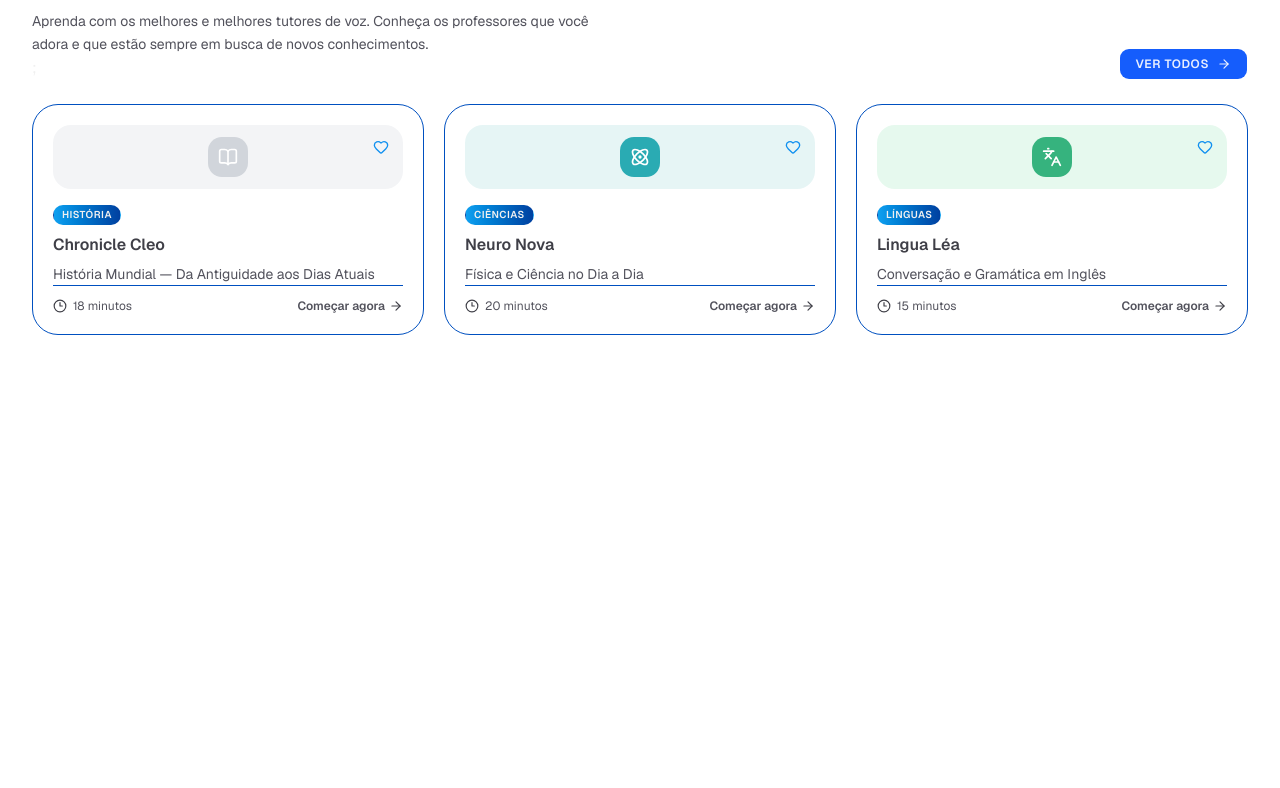
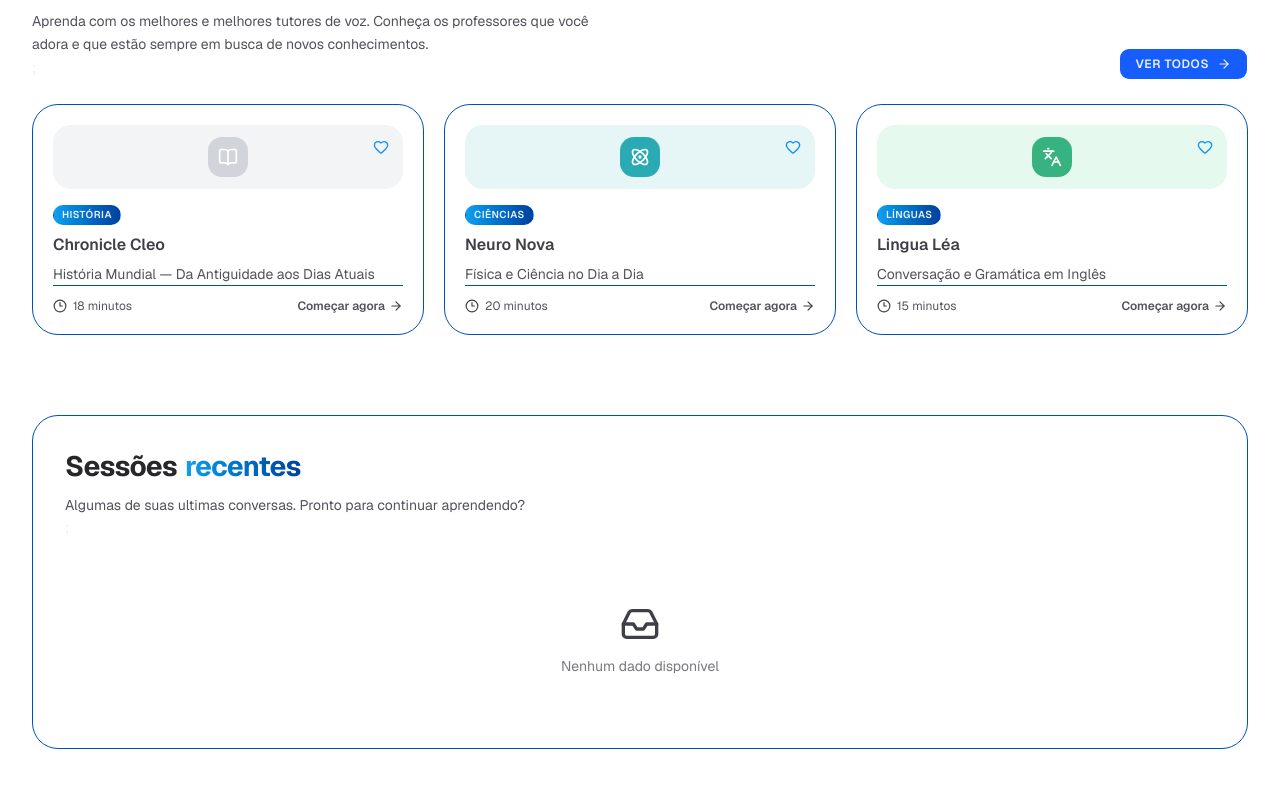
Before and after one commit to FabioMGonc/ai-learn-client, a Next.js app: page / in a window 1280 px wide. Shown: the part 774-1562 px from the top of the page. Before the commit the page ends 1237 px from the top, so only its background shows below. Built offline with nearby package versions, Linux system fonts and the light colour scheme.

Commit message:
Criação da table

```diff
--- a/components/general/RecentSection.tsx
+++ b/components/general/RecentSection.tsx
@@ -1,8 +1,20 @@
+import Title from "./Title";
+import TutorList from "./TutorList";
+import { dummyTutors, RECENT_SESSIONS } from "@/constants";
 
 const RecentSection = () => {
+    const tutors = dummyTutors.slice(3);
+    const recentSeason = RECENT_SESSIONS;
+
     return (
-        <section className="space-y-6">
+        <section className="grid gap-5 sm:grid-cols-2 lg:grid-cols-3">
+            <div className="card lg:col-span-8">
+                <Title headingStart="Sessões" headingEnd="recentes" subtext="Algumas de suas ultimas conversas. Pronto para continuar aprendendo?" />
+                <div className="mt-6">
+                    <TutorList />
+                </div>
 
+            </div>
         </section>
     );
 }
--- a/components/general/Title.tsx
+++ b/components/general/Title.tsx
@@ -8,7 +8,7 @@ const Title = ({headingStart, headingEnd, subtext, hasAction, linkTo}: TitleProp
             <div className="max-w-2xl">
                 <h2 className="text-2xl font-bold tracking-tight text-zinc-800 sm:text-[1.75rem]">
                     <span className="">{headingStart}</span>
-                    {headingEnd && (<span className="bg-linear-to-r from-[#10A0F0] to-[#0040A0] bg-clip-text text-transparent ml-2">{headingEnd}</span>)};
+                    {headingEnd && (<span className="bg-linear-to-r from-[#10A0F0] to-[#0040A0] bg-clip-text text-transparent ml-2">{headingEnd}</span>)}
                 </h2>
                 {subtext && (<p className="mt-2 text-zinc-600 text-sm max-w-xl leading-relaxed">{subtext}</p>)};
             </div>
--- /dev/null
+++ b/components/general/TutorList.tsx
@@ -0,0 +1,41 @@
+import { Inbox } from "lucide-react";
+import { Table, TableBody, TableCaption, TableCell, TableFooter, TableHead, TableHeader, TableRow, } from "@/components/ui/table";
+
+
+const TutorList = ({tutors=[]}: TutorsListProps) => {
+    const hasTutor = tutors.length > 0;
+    const columns = [
+        { label: "Assunto", className: "w-16"},
+        { label: "Nome", className: ""},
+        { label: "Campo", className: "hidden sm:table-cell"},
+        { label: "Tópico", className: "hidden md:table-cell" },
+        { label: "Tempo", className: "text-right" }
+    ]
+
+    return (
+        <div>
+            {!hasTutor ?(
+                <div className="flex flex-col items-center justify-center py-10 text-center">
+                    <Inbox className="mb-3 size-10 text-zinc-700" />
+                    <p className="text-sm text-zinc-700/70">Nenhum dado disponível</p>
+                </div>
+            ) : (
+                <div>
+                    <Table>
+                        <TableHeader>
+                            <TableRow>
+                                {columns.map(({label, className}) => (
+                                    <TableHead key={label} className={`text[11px] font-semibold uppercase tracking-wider text-zinc-700 ${className}`} />
+                                ))}
+                            </TableRow>
+                        </TableHeader>
+                    </Table>
+
+                </div>
+            )
+            }
+        </div>
+    );
+}
+
+export default TutorList;
--- a/constants/index.ts
+++ b/constants/index.ts
@@ -83,3 +83,26 @@ export const dummyTutors: Tutor[] = [
         created_at: "2025-06-01T10:00:00Z",
     },
 ];
+
+export const RECENT_SESSIONS: Tutor[] = [
+    dummyTutors[0],
+    dummyTutors[1],
+    dummyTutors[2],
+];
+
+export const USER_SESSIONS: Tutor[] = [
+];
+
+export const USER_TUTORS: Tutor[] = [
+    dummyTutors[0],
+    dummyTutors[1],
+    dummyTutors[2],
+    dummyTutors[3],
+    dummyTutors[4],
+    dummyTutors[5],
+];
+
+export const FAVORITE_TUTORS: Tutor[] = [
+    dummyTutors[4],
+    dummyTutors[5],
+];
```
